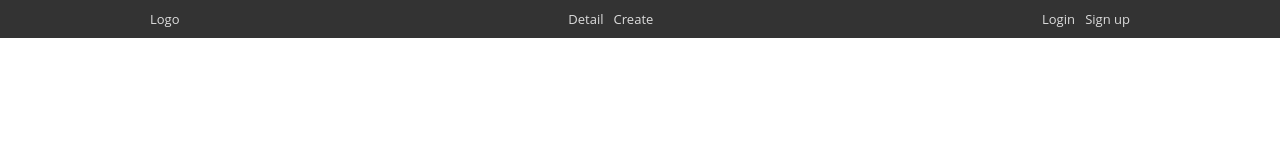
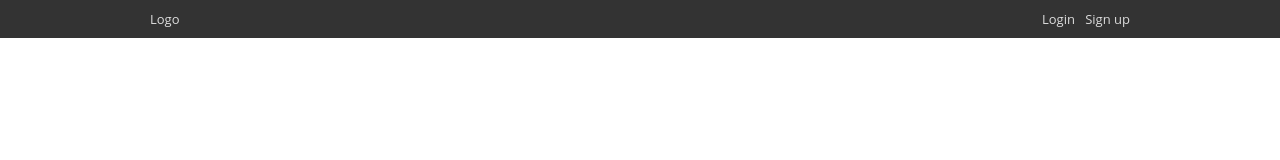
Before and after one commit to brain-choihong/ai-museum-guide, a Next.js app: page / in a window 1280 px wide. Shown: the top 160 px of the page. Built offline with nearby package versions, Linux system fonts and the light colour scheme.

Commit message:
MOD:detail, create acl 수정

```diff
--- a/components/common/Header.js
+++ b/components/common/Header.js
@@ -25,9 +25,13 @@ function Header() {
           <Link href="/">Logo</Link>
         </li>
         <li>
-          <Link href="/detail">Detail</Link>
-          &nbsp; &nbsp;
-          <Link href="/admin">Create</Link>
+          {cookie && (
+            <>
+              <Link href="/detail">Detail</Link>
+              &nbsp; &nbsp;
+              <Link href="/admin">Create</Link>
+            </>
+          )}
         </li>
         <li>
           {cookie ? (
```
